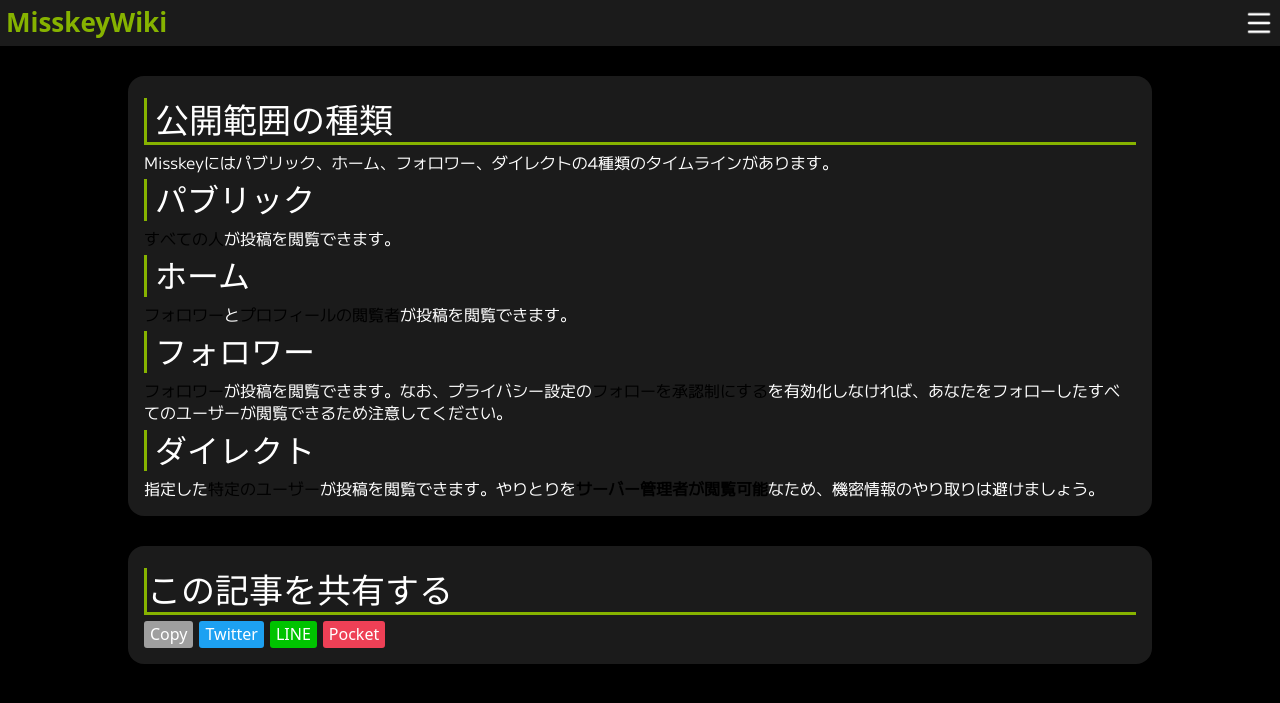
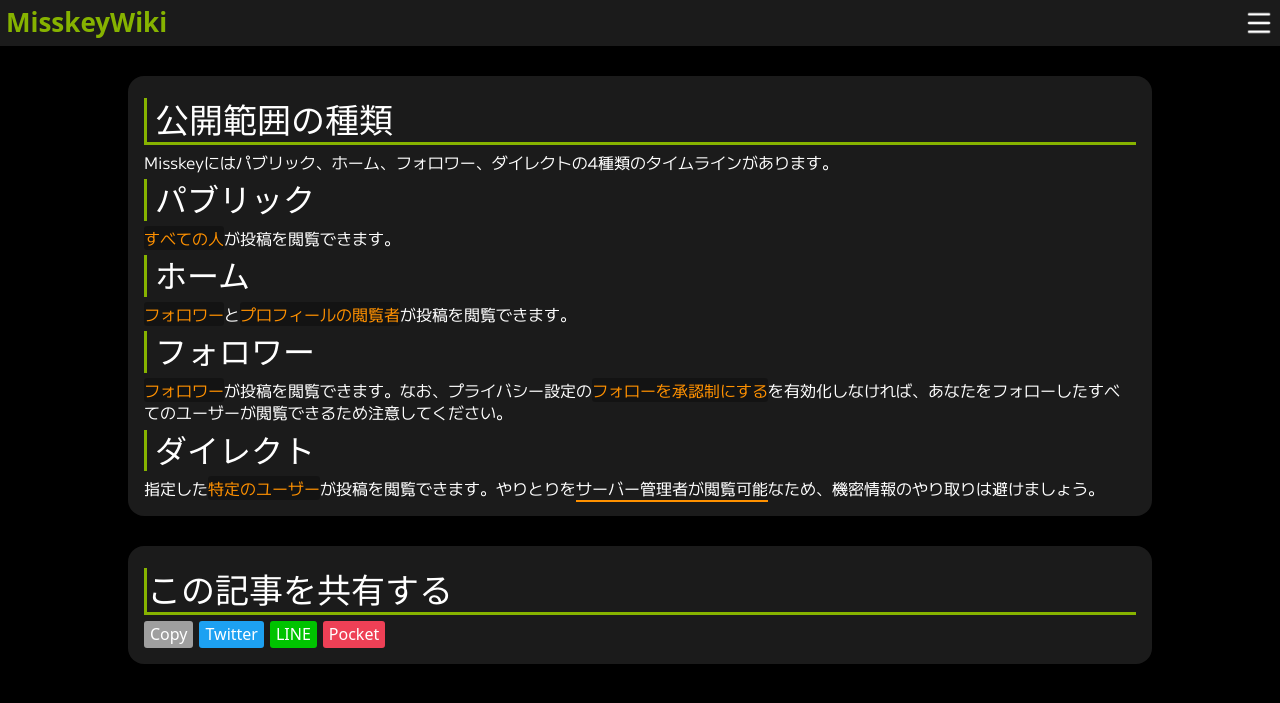
Before and after one commit to MisskeyWiki/wiki, a Jekyll site: the page built from knowledge/post-visibility.md, in a window 1280 px wide. Shown: the top 703 px of the page. Built offline with Jekyll 4.4.1, drawn with Linux system fonts in a browser that asks for light colours; some web fonts are replaced; Markdown is read by kramdown in place of the engine named in the settings.

Commit message:
Add files via upload

```diff
--- a/assets/css/style.css
+++ b/assets/css/style.css
@@ -14,7 +14,7 @@
 
 :root {
     --AccentColor: #86b300;
-    --LinkColor: #8bb900;
+    --LinkColor: rgb(140, 186, 0);
     --SubAccentColor: #ff9100;
 
     --BaseColor: #000000;
@@ -91,7 +91,7 @@ header img {
     font-family: "TextFont", "system-ui";
 }
 
-#Content,#Content div,#Content span,#Content p {
+#Content,#Content div,#Content span,#Content p,#Content code,#Content strong {
     color: var(--BlockTextColor);
     font-size: clamp(12px, 5.5vw, 16px);
     line-height: 1.4;
@@ -159,10 +159,21 @@ header img {
     font-size: clamp(12px, 5.5vw, 16px);
 }
 
+#Content code {
+    background-color: rgba(0, 0, 0, 0.3);
+    color: var(--SubAccentColor);
+    border-radius: 3px;
+}
+
 #Content blockquote {
     background-color: rgba(0, 0, 0, 0.3);
     padding-left: 6px;
     border-left: solid 3px var(--SubAccentColor);
+}
+
+#Content strong {
+    border-bottom: solid 2px var(--SubAccentColor);
+    font-weight: normal;
 }
 
 #Share {
```
